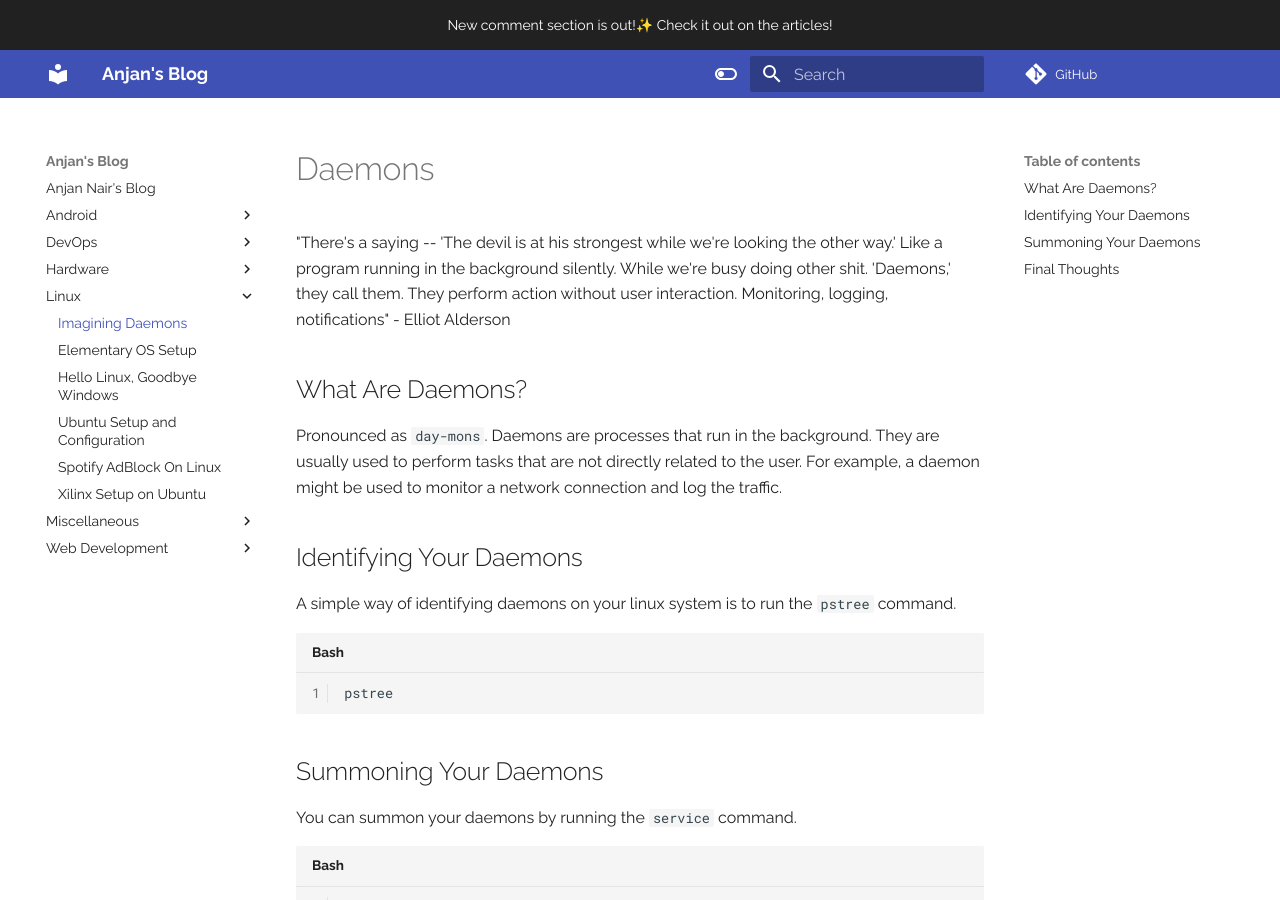
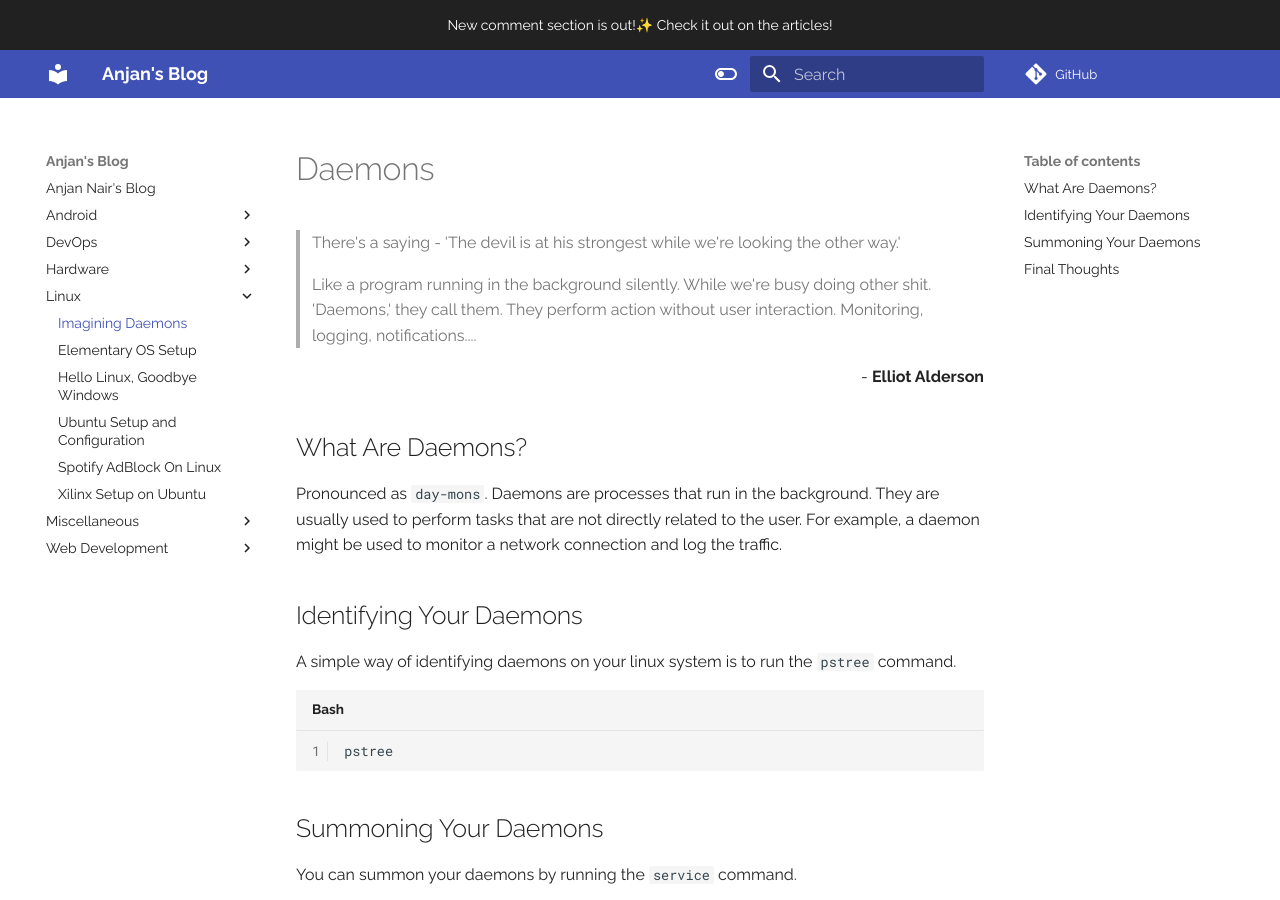
Before and after one commit to anjannair/blog, an MkDocs documentation site: the page built from docs/Linux/daemons.md, in a window 1280 px wide and 900 px high. Built offline with MkDocs 1.6.1 and Material for MkDocs 9.7.7, drawn with Linux system fonts in a browser that asks for light colours; comment, search, counter and statistics services are not loaded.

Commit message:
Quote update

```diff
--- a/docs/Linux/daemons.md
+++ b/docs/Linux/daemons.md
@@ -5,7 +5,13 @@ image_url: https://itsfoss.com/wp-content/uploads/2021/05/demons-800x400.jpg
 ---
 
 # Daemons
-"There's a saying -- 'The devil is at his strongest while we're looking the other way.' Like a program running in the background silently. While we're busy doing other shit. 'Daemons,' they call them. They perform action without user interaction. Monitoring, logging, notifications" - Elliot Alderson
+>There's a saying - 'The devil is at his strongest while we're looking the other way.'
+>
+>Like a program running in the background silently. While we're busy doing other shit. 'Daemons,' they call them. They perform action without user interaction. Monitoring, logging, notifications....
+>
+<div style="text-align:right">
+- <b>Elliot Alderson</b>
+</div>
 
 ## What Are Daemons?
 Pronounced as `day-mons`. Daemons are processes that run in the background. They are usually used to perform tasks that are not directly related to the user. For example, a daemon might be used to monitor a network connection and log the traffic.
```
